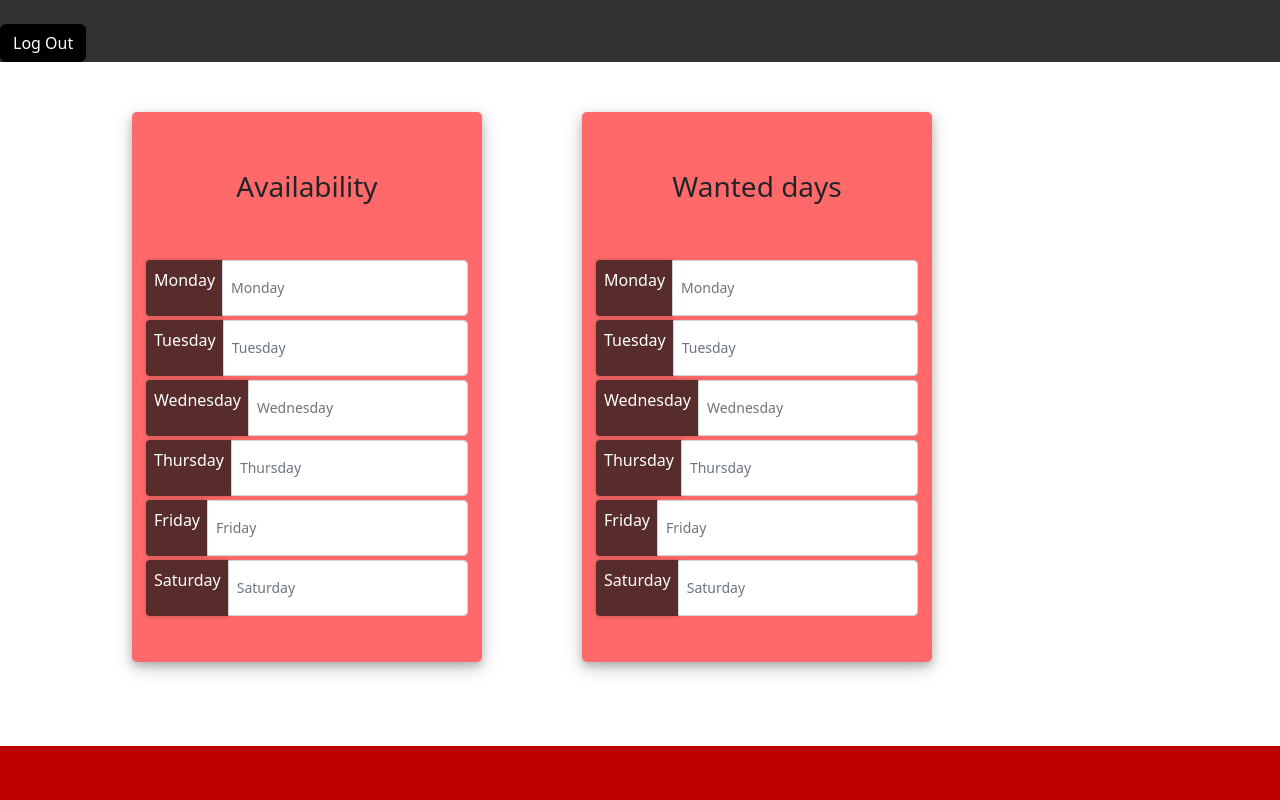
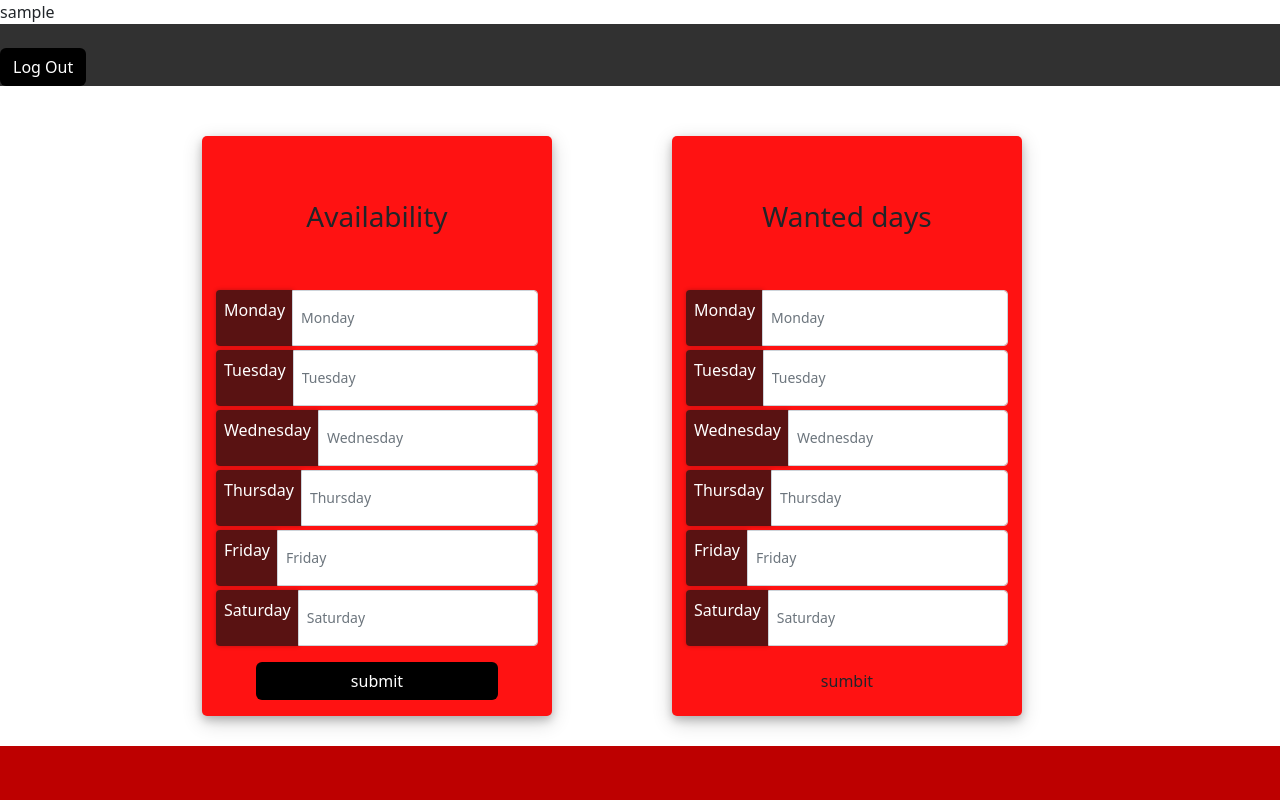
Before and after one commit to salsa-solutions/C.R.A.P, a PHP site: page / in a window 1280 px wide. Run offline with PHP 8.4, Linux system fonts and the light colour scheme; the visitor is signed in with stand-in values (Sample User, id 1); some libraries are stand-ins or nearby versions.

Commit message:
yee yee, haw haw

```diff
--- a/config.php
+++ b/config.php
@@ -6,6 +6,4 @@
   $db = new PDO('mysql:host=localhost;dbname=' . $db_name . ';charset=utf8', $db_user, $db_pass);
   $db->setAttribute(PDO::ATTR_ERRMODE, PDO::ERRMODE_EXCEPTION);
 
-
-
 ?>
--- a/css/home.css
+++ b/css/home.css
@@ -17,6 +17,21 @@ html {
     color: white !important;
 }
 
+.submit_btn {
+    width: 75%;
+    background: black !important;
+    color: white !important;
+}
+
+.submit_btn:focus {
+    box-shadow: none !important;
+    outline: 0px !important;
+}
+
+.submit_container {
+    padding: 0 2rem;
+}
+
 footer {
     position: absolute;
     bottom: 0;
@@ -26,15 +41,15 @@ footer {
 }
 
 .user_card {
-    height: 550px;
+    height: 580px;
     width: 350px;
-    margin-top: 10px;
+    margin-top: 50px;
     margin-bottom: auto;
-    margin: 50px;
-    background: #ff6969;
+    margin-left: 120px;
+    background: #ff1212;
     position: relative;
     display: flex;
-    /* justify-content: center; */
+    justify-content: center;
     flex-direction: column;
     padding: 10px;
     box-shadow: 0 4px 8px 0 rgba(0, 0, 0, 0.2), 0 6px 20px 0 rgba(0, 0, 0, 0.19);
--- a/index.php
+++ b/index.php
@@ -20,22 +20,21 @@ if (isset($_GET['logout'])) {
     <meta charset="UTF-8">
     <meta http-equiv="X-UA-Compatible" content="IE=edge">
     <meta name="viewport" content="width=device-width, initial-scale=1.0">
-    <link href="https://cdn.jsdelivr.net/npm/bootstrap@5.2.0-beta1/dist/css/bootstrap.min.css" rel="stylesheet"
-        integrity="sha384-0evHe/X+R7YkIZDRvuzKMRqM+OrBnVFBL6DOitfPri4tjfHxaWutUpFmBp4vmVor" crossorigin="anonymous">
-    <script src="https://cdn.jsdelivr.net/npm/bootstrap@5.2.0-beta1/dist/js/bootstrap.bundle.min.js"
-        integrity="sha384-pprn3073KE6tl6bjs2QrFaJGz5/SUsLqktiwsUTF55Jfv3qYSDhgCecCxMW52nD2" crossorigin="anonymous">
+    <link href="https://cdn.jsdelivr.net/npm/bootstrap@5.2.0-beta1/dist/css/bootstrap.min.css" rel="stylesheet" integrity="sha384-0evHe/X+R7YkIZDRvuzKMRqM+OrBnVFBL6DOitfPri4tjfHxaWutUpFmBp4vmVor" crossorigin="anonymous">
+    <script src="https://cdn.jsdelivr.net/npm/bootstrap@5.2.0-beta1/dist/js/bootstrap.bundle.min.js" integrity="sha384-pprn3073KE6tl6bjs2QrFaJGz5/SUsLqktiwsUTF55Jfv3qYSDhgCecCxMW52nD2" crossorigin="anonymous">
     </script>
     <script src="https://ajax.googleapis.com/ajax/libs/jquery/3.6.0/jquery.min.js"></script>
     <script src="//cdn.jsdelivr.net/npm/sweetalert2@11"></script>
-    <link rel="stylesheet" href="https://cdnjs.cloudflare.com/ajax/libs/font-awesome/6.1.1/css/all.min.css"
-        integrity="sha512-KfkfwYDsLkIlwQp6LFnl8zNdLGxu9YAA1QvwINks4PhcElQSvqcyVLLD9aMhXd13uQjoXtEKNosOWaZqXgel0g=="
-        crossorigin="anonymous" referrerpolicy="no-referrer" />
+    <link rel="stylesheet" href="https://cdnjs.cloudflare.com/ajax/libs/font-awesome/6.1.1/css/all.min.css" integrity="sha512-KfkfwYDsLkIlwQp6LFnl8zNdLGxu9YAA1QvwINks4PhcElQSvqcyVLLD9aMhXd13uQjoXtEKNosOWaZqXgel0g==" crossorigin="anonymous" referrerpolicy="no-referrer" />
     <link rel="stylesheet" href="css/backround.css">
     <link rel="stylesheet" href="css/home.css">
     <title>Home | Capriotti's Regional Attendance Program</title>
 </head>
 
 <body>
+    <?php
+    echo $_SESSION['userlogin'];
+    ?>
     <div class="nav">
         <div class="mt-4 ">
 
@@ -55,37 +54,40 @@ if (isset($_GET['logout'])) {
                             <div class="input-group-append text">
                                 <p>Monday</p>
                             </div>
-                                <input type="text" placeholder="Monday" name="monday" id="monday" class="form-control form-control-sm input_user " required>
+                            <input type="text" placeholder="Monday" name="monday-avil" id="monday-avil" class="form-control form-control-sm input_user " required>
                         </div>
                         <div class="input-group mb-1">
                             <div class="input-group-append text">
                                 <p>Tuesday</p>
                             </div>
-                                <input type="text" placeholder="Tuesday" name="tuesday" id="tuesday" class="form-control form-control-sm input_user " required>
+                            <input type="text" placeholder="Tuesday" name="tuesday-avil" id="tuesday-avil" class="form-control form-control-sm input_user " required>
                         </div>
                         <div class="input-group mb-1">
                             <div class="input-group-append text">
                                 <p>Wednesday</p>
                             </div>
-                                <input type="text" placeholder="Wednesday" name="wednesday" id="wednesday" class="form-control form-control-sm input_user " required>
+                            <input type="text" placeholder="Wednesday" name="wednesday-avil" id="wednesday-avil" class="form-control form-control-sm input_user " required>
                         </div>
                         <div class="input-group mb-1">
                             <div class="input-group-append text">
                                 <p>Thursday</p>
                             </div>
-                                <input type="text" placeholder="Thursday" name="thursday" id="thursday" class="form-control form-control-sm input_user " required>
+                            <input type="text" placeholder="Thursday" name="thursday-avil" id="thursday-avil" class="form-control form-control-sm input_user " required>
                         </div>
                         <div class="input-group mb-1">
                             <div class="input-group-append text">
                                 <p>Friday</p>
                             </div>
-                                <input type="text" placeholder="Friday" name="friday" id="friday" class="form-control form-control-sm input_user " required>
+                            <input type="text" placeholder="Friday" name="friday-avil" id="friday-avil" class="form-control form-control-sm input_user " required>
                         </div>
                         <div class="input-group mb-1">
                             <div class="input-group-append text">
                                 <p>Saturday</p>
                             </div>
-                                <input type="text" placeholder="Saturday" name="saturday" id="saturday" class="form-control form-control-sm input_user " required>
+                            <input type="text" placeholder="Saturday" name="saturday-avil" id="saturday-avil" class="form-control form-control-sm input_user " required>
+                        </div>
+                        <div class="d-flex justify-content-center mt-3 submit-container">
+                            <button type="button" name="button" id="submit_avil" class="btn submit_btn">submit</button>
                         </div>
                     </form>
                 </div>
@@ -132,6 +134,9 @@ if (isset($_GET['logout'])) {
                             </div>
                             <input type="text" placeholder="Saturday" name="saturday" id="saturday" class="form-control form-control-sm input_user " required>
                         </div>
+                        <div class="d-flex justify-content-center mt-3 sumbit-container">
+                            <button type="button" name="button" id="sumbit-pref" class="btn sumbit_btn">sumbit</button>
+                        </div>
                     </form>
                 </div>
             </div>
@@ -140,6 +145,53 @@ if (isset($_GET['logout'])) {
 
     </div>
 
+    <script>
+        $(function() {
+            $('#submit-avil').click(function(e) {
+
+                var valid = this.form.checkValidity();
+
+                if (valid) {
+                    var username = $('#username').val();
+                    var password = $('#password').val();
+                    var date = new Date().toDateString();
+                    var name =
+
+
+                    e.preventDefault();
+
+                    $.ajax({
+                        type: 'POST',
+                        url: 'jssumbit.php',
+                        data: {
+                            username: username,
+                            password: password
+                        },
+                        success: function(data) {
+                            // alert(data);
+                            if ($.trim(data) === "1") {
+                                setTimeout(' window.location.href =  "index.php"', 1000);
+                            } else {
+                                Swal.fire(
+                                    'Errors',
+                                    data,
+                                    'error'
+                                )
+                            }
+                        },
+                        error: function(data) {
+                            Swal.fire(
+                                'Errors',
+                                'there was a error completing the task',
+                                'error'
+                            )
+
+                        }
+                    });
+                }
+            });
+        });
+    </script>
 
 
     <script>
--- a/login.php
+++ b/login.php
@@ -122,7 +122,7 @@ if (isset($_SESSION['userlogin'])) {
                         error: function(data) {
                             Swal.fire(
                                 'Errors',
-                                'there was a error completing the task',
+                                'well... shit',
                                 'error'
                             )
 
```
Also changed, not shown: jslogin.php (+12 -1 lines). Lines whose indentation alone changed are shown as unchanged.
